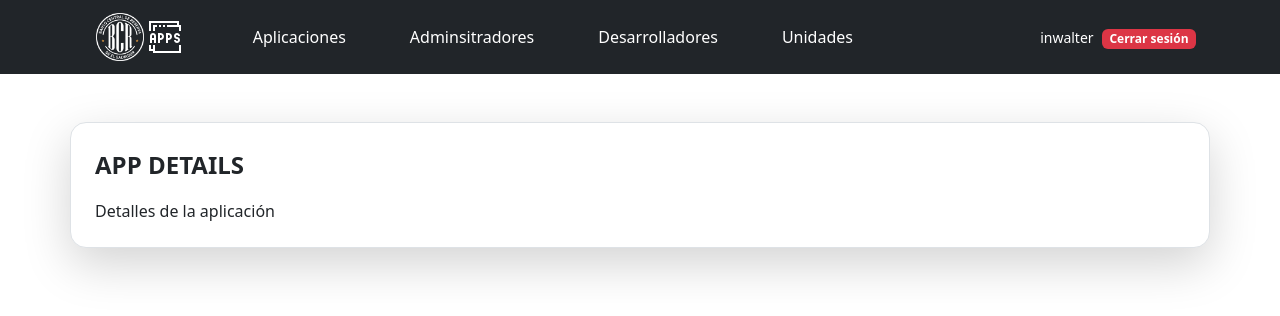
After one commit to wmayala/inventory-apps, a Django app: page /add in a window 1280 px wide. The commit adds this page. Shown: the top 316 px of the page. Run offline with Django 4.2, Linux system fonts and the light colour scheme; a user stored in the database is signed in; some libraries are stand-ins or nearby versions.

Commit message:
Add add_app template

```diff
--- /dev/null
+++ b/inventoryApps/inventory/templates/application/add.html
@@ -0,0 +1,16 @@
+{% extends 'layout/app.html' %}
+{% load static %}
+{% block title %} Agregar aplicación {% endblock title %}
+{% block content %}
+<div class="container bg-white border rounded-4 shadow-lg mx-auto mt-5 p-4">
+    <div class="d-flex justify-content-between align-items-center mb-3">
+        <div class="fs-4 fw-bold">APP DETAILS</div>
+        {% comment %} <a class="btn btn-primary px-5 py-2" href="{% url 'add_app' %}">
+            AGREGAR APLICACIÓN
+        </a> {% endcomment %}
+    </div>
+
+    <div class="overflow-auto">
+        Detalles de la aplicación
+    </div>
+{% endblock content%}
--- a/inventoryApps/inventory/templates/layout/app.html
+++ b/inventoryApps/inventory/templates/layout/app.html
@@ -13,13 +13,36 @@
         >
     </head>
     <body>
-        {% comment %} {% if user.is_authenticated %}
-            INDEX
-            <br><br>
-            {{ user.username }}
-            <br><br>
-            <a style="font-size: x-small;" href="{% url 'registration.logout' %}">Cerrar sesión</a>
-        {% endif %} {% endcomment %}
+        <div class="row">
+            <div class="d-flex justify-content-around bg-dark">
+                <nav class="navbar navbar-expand-lg bg-dark">
+                    <div class="container-fluid bg-dark d-flex justify-content-between gap-5">
+                        <a class="navbar-brand text-bg-dark" href="#"><img src="{% static 'icons/bcr_blanco.png' %}" width="48" height="48"> <img src="{% static 'icons/apps.png' %}"></a>
+                        <button class="navbar-toggler" type="button" data-bs-toggle="collapse"
+                            data-bs-target="#navbarNavAltMarkup" aria-controls="navbarNavAltMarkup"
+                            aria-expanded="false" aria-label="Toggle navigation">
+                            <span class="navbar-toggler-icon"></span>
+                        </button>
+                        <div class="collapse navbar-collapse" id="navbarNavAltMarkup">
+                            <div class="navbar-nav d-flex justify-content-between gap-5">
+                                <a class="nav-link text-white" href="{% url 'index' %}">Aplicaciones</a>
+                                <a class="nav-link text-white" href="#">Adminsitradores</a>
+                                <a class="nav-link text-white" href="#">Desarrolladores</a>
+                                <a class="nav-link text-white" href="#">Unidades</a>
+                            </div>
+                        </div>
+                    </div>
+                </nav>
+                <div class="d-flex justify-content-center align-items-center gap-2">
+                    {% if user.is_authenticated %}
+                        <small class="text-white">{{ user.username }}</small>
+                        <a href="{% url 'registration.logout' %}"><small class="badge text-bg-danger">Cerrar sesión</small></a>
+                    {% endif %}
+                </div>
+            </div>
+        </div>
+
+
 
         {% block content %}{% endblock content %}
 
--- a/inventoryApps/inventory/urls.py
+++ b/inventoryApps/inventory/urls.py
@@ -7,4 +7,6 @@ urlpatterns = [
     path('', login_required(views.index), name = 'index'),
     path('login', views.mylogin, name = 'registration.login'),
     path('logout', views.mylogout, name='registration.logout'),
+
+    path('add', login_required(views.add_app), name = 'add_app')
 ]
--- a/inventoryApps/inventory/views.py
+++ b/inventoryApps/inventory/views.py
@@ -21,37 +21,18 @@ def mylogin(request):
             user = authenticate(username = login_form.cleaned_data['username'], password = login_form.cleaned_data['password'])
             login(request, user)
             messages.success(request, '¡Ingreso exitoso!')
-            #login_form.add_error(None, 'Ingreso exitoso')
             return redirect('index')
         else:
             messages.warning(request, 'Credenciales inválidas')
-            #login_form.add_error(None, 'Credenciales inválidas')
     data['form'] = login_form
-
     return render(request, template_name, data)
-
-    """ if request.method == 'POST':
-        form = MyLoginForm(request.POST)
-        if form.is_valid():
-            username = form.cleaned_data['username']
-            password = form.cleaned_data['password']
-            user = authenticate(username=username, password=password)
-
-            print(user)
-
-            if user:
-                login(request, user)
-                return redirect('index')  # Redirige a la página de inicio después del inicio de sesión exitoso
-            else:
-                form.add_error(None, 'Credenciales inválidas')
-    else:
-        form = MyLoginForm()
-
-    return render(request, 'registration/login.html', {'form': form}) """
 
 def mylogout(request):
     logout(request)
     return redirect('registration.login')
 
 def index(request):
-    return render(request, template_name='index.html')
+    return render(request, 'index.html')
+
+def add_app(request):
+    return render(request, 'application/add.html')
```
Also changed, not shown: inventoryApps/inventory/templates/index.html (+5 -5 lines), inventoryApps/inventory/static/icons/apps.png (added).
